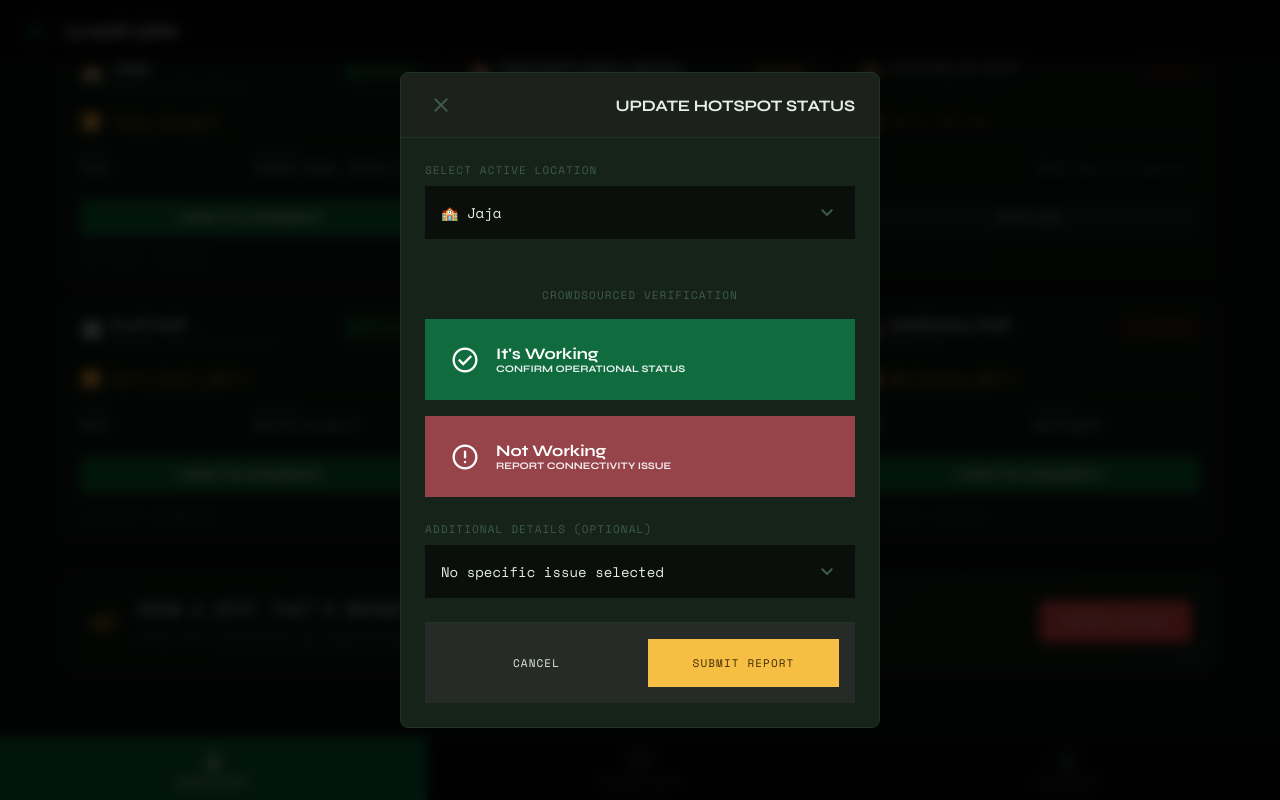
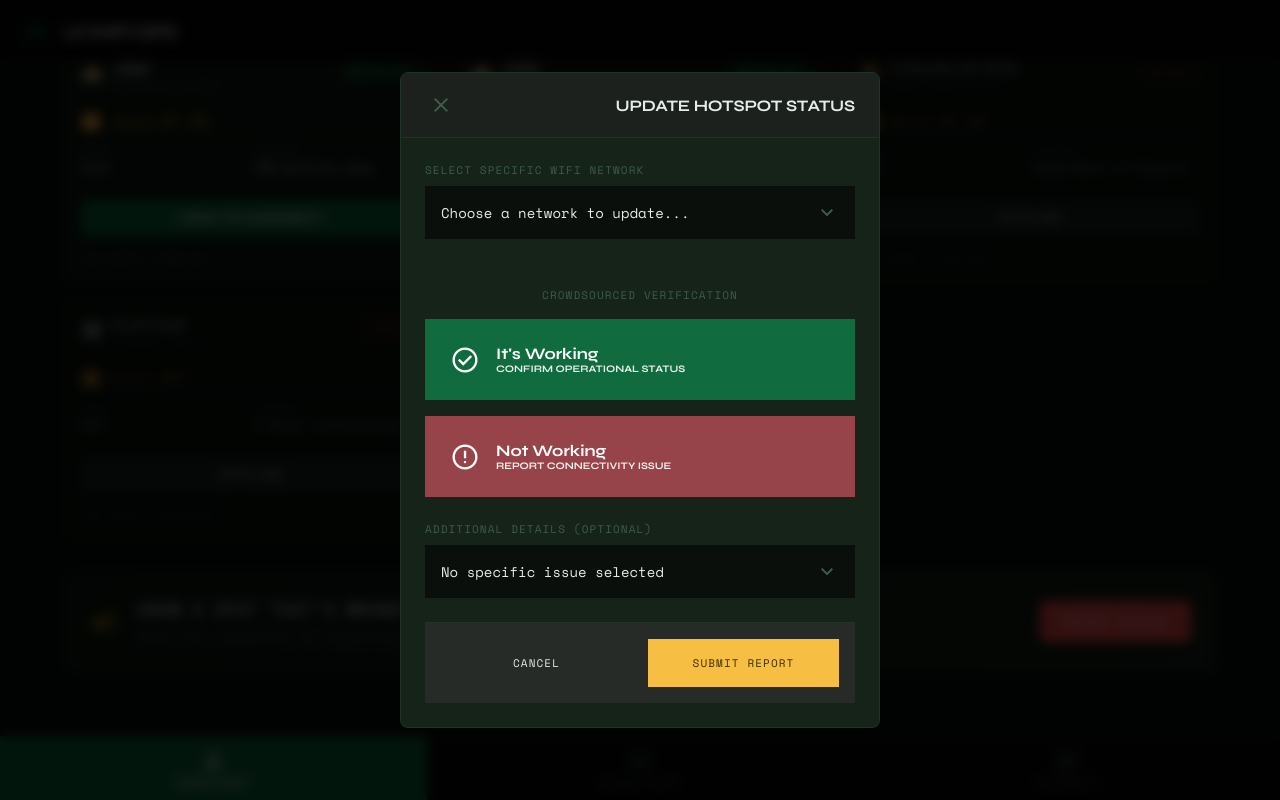
Before and after one commit to DevMarkson/ui-wifi-ops, a React (Vite) app: page / in a window 1280 px wide. Both pictures are taken after a click on the button "REPORT STATUS". Shown: the part 346-1146 px from the top of the page. Built offline with nearby package versions, Linux system fonts and the light colour scheme.

Commit message:
feat: implement main App component with WiFi hotspot directory, filtering, and reporting submission form

```diff
--- a/src/App.tsx
+++ b/src/App.tsx
@@ -15,38 +15,38 @@ const INITIAL_HOTSPOTS: Hotspot[] = [
     {
         id: 1,
         name: "Jaja",
-        ssid: "Jaja_Accgr1",
+        ssid: "Jaja_AP_3N",
         icon: "🏫",
         category: "halls",
-        location: "Opposite Jaja Clinic",
+        location: "OPD Waiting Side",
         status: "up",
         speed: "Fast",
-        coverage: "Common Room, Block A",
-        note: "Best signal is near the waiting arena inside the clinic.",
+        coverage: "OPD waiting area",
+        note: "Handshake is strongest directly at the OPD waiting side.",
         steps: [
-            "Connect to Jaja_Accgr1",
+            "Connect to Jaja_AP_3N",
             "Wait for login page",
-            "Enter matric number and password"
+            "Login with school details"
         ],
         lastUpdated: "4 mins ago"
     },
     {
-        id: 2,
-        name: "Kenneth Dike Library",
-        ssid: "KDL_Main_WiFi",
-        icon: "📚",
-        category: "library",
-        location: "Central Campus",
-        status: "slow",
-        speed: "Moderate",
-        coverage: "Reading Room 1 & 2",
-        note: "Avoid during peak hours (10am-2pm).",
+        id: 101,
+        name: "Jaja",
+        ssid: "Jaja_Accgr1",
+        icon: "🏫",
+        category: "halls",
+        location: "waiting main hall in jaja",
+        status: "up",
+        speed: "Fast",
+        coverage: "waiting main hall",
+        note: "Handshake is strongest in the waiting main hall area.",
         steps: [
-            "Connect to KDL_Main_WiFi",
-            "Navigate to 1.1.1.1 if portal doesn't show",
-            "Login with library credentials"
+            "Connect to Jaja_Accgr1",
+            "Wait for login page",
+            "Login with school details"
         ],
-        lastUpdated: "12 mins ago"
+        lastUpdated: "10 mins ago"
     },
     {
         id: 3,
@@ -65,52 +65,20 @@ const INITIAL_HOTSPOTS: Hotspot[] = [
     {
         id: 4,
         name: "Kuti Hall",
-        ssid: "Kuti_Hall_WiFi",
+        ssid: "Kuti_AP7",
         icon: "🏢",
         category: "halls",
-        location: "Student Residential Area",
-        status: "up",
-        speed: "Fast",
-        coverage: "Blocks B and C",
-        note: "Recently upgraded bandwidth.",
+        location: "E Block, Kuti",
+        status: "down",
+        speed: "N/A",
+        coverage: "E Block surroundings",
+        note: "Currently offline. Present at E block in Kuti.",
         steps: [
-            "Connect to Kuti_Hall_WiFi",
+            "Connect to Kuti_AP7",
             "Accept security certificate if prompted",
-            "Login with portal details"
+            "Login with school details"
         ],
         lastUpdated: "22 mins ago"
-    },
-    {
-        id: 5,
-        name: "Tech Faculty",
-        ssid: "Tech_Staff_WiFi",
-        icon: "⚙️",
-        category: "faculty",
-        location: "Faculty of Technology",
-        status: "up",
-        speed: "Fast",
-        coverage: "Lecture Theater 1",
-        note: "Password may be required from department office.",
-        steps: [
-            "Connect to Tech_Staff_WiFi",
-            "Obtain department code",
-            "Login via captive portal"
-        ],
-        lastUpdated: "45 mins ago"
-    },
-    {
-        id: 6,
-        name: "Mellanby Hall",
-        ssid: "Mellanby_WiFi",
-        icon: "🏰",
-        category: "halls",
-        location: "Near SUB",
-        status: "unknown",
-        speed: "N/A",
-        coverage: "Courtyard",
-        note: "No recent reports from this location.",
-        steps: [],
-        lastUpdated: "2 days ago"
     }
 ];
 
@@ -490,6 +458,18 @@ function App() {
                       </div>
                     ))}
                 </div>
+
+                <div className="info-callout" style={{
+                  marginTop: '16px',
+                  background: 'rgba(201, 150, 26, 0.1)',
+                  border: '1px solid rgba(201, 150, 26, 0.2)',
+                  padding: '12px',
+                  borderRadius: '4px'
+                }}>
+                    <p style={{ fontSize: '11px', color: 'var(--ui-gold)', lineHeight: '1.4' }}>
+                        <strong>💡 PRO TIP:</strong> Not sure about your login details? Check the <strong>CONNECT</strong> tab for the full setup guide!
+                    </p>
+                </div>
             </div>
 
             {selectedHotspot.note && (
@@ -510,11 +490,14 @@ function App() {
       >
         <div className="report-modal-body">
             <div className="form-group">
-                <label className="label-caps">Select Active Location</label>
+                <label className="label-caps">Select Specific WiFi Network</label>
                 <div className="custom-select">
                     <select>
+                        <option value="" disabled selected>Choose a network to update...</option>
                         {INITIAL_HOTSPOTS.map(h => (
-                          <option key={h.id} value={h.id}>{h.icon} {h.name}</option>
+                          <option key={h.id} value={h.id}>
+                            {h.icon} {h.name} — {h.ssid}
+                          </option>
                         ))}
                     </select>
                     <span className="material-symbols-outlined select-arrow">expand_more</span>
```
